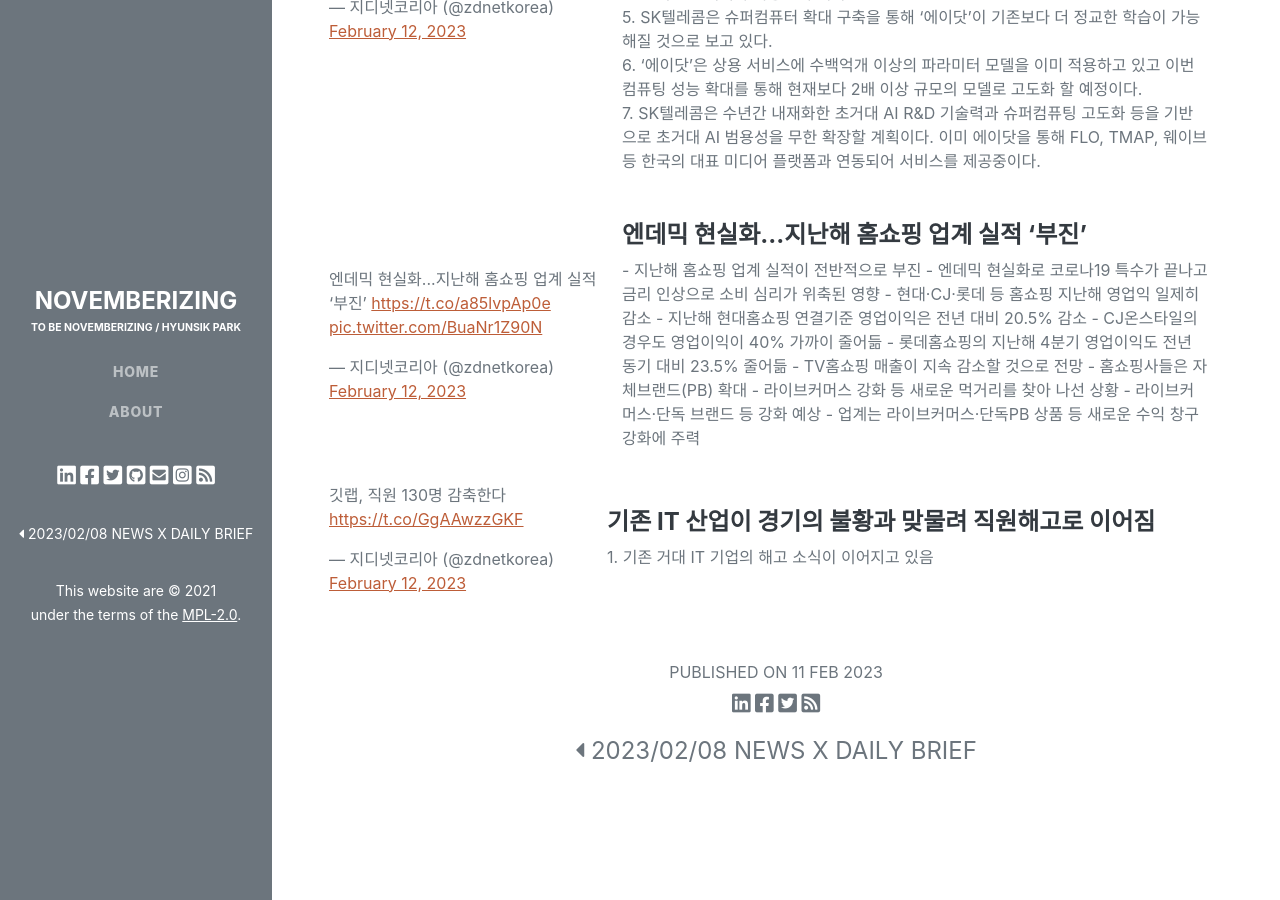
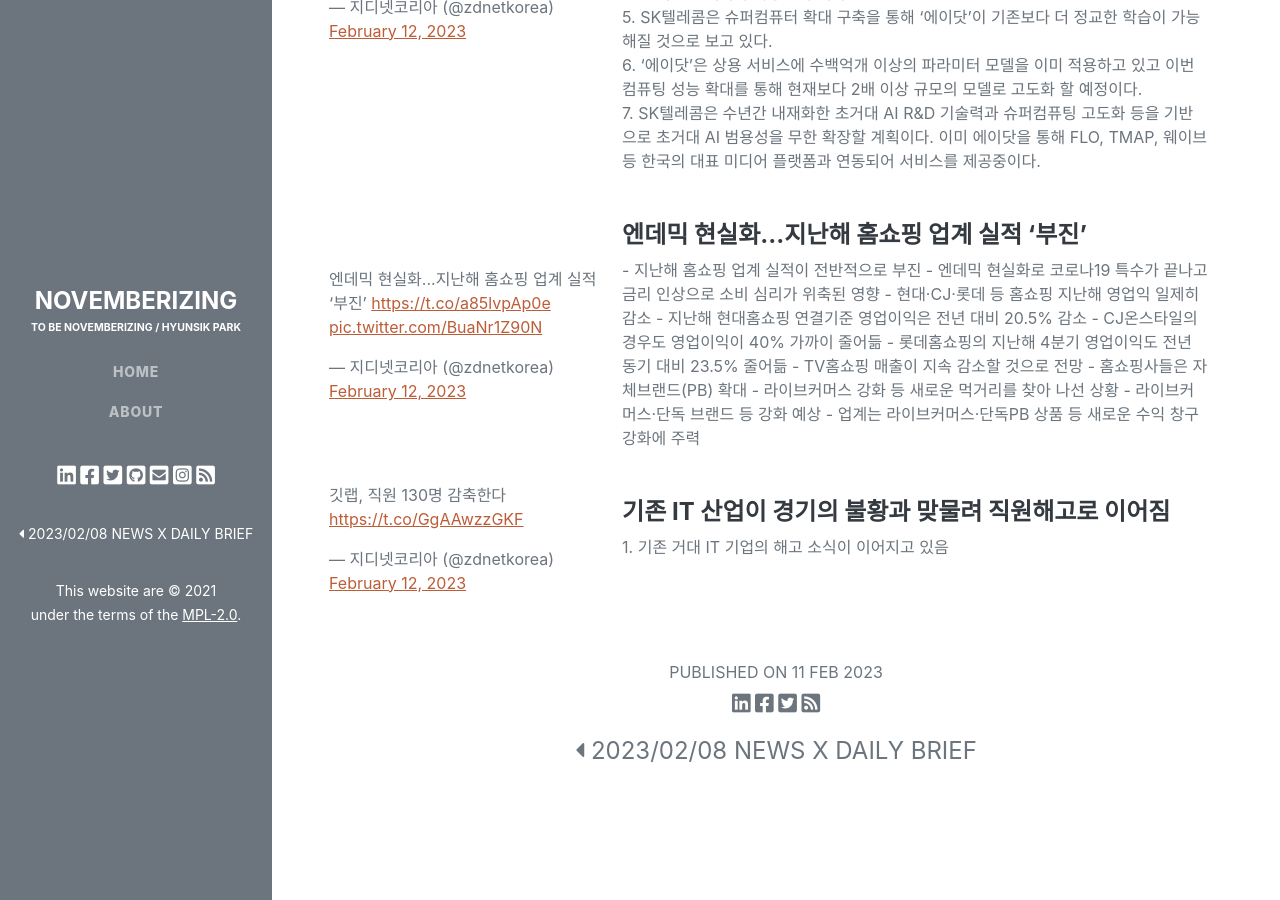
Before and after one commit to novemberizing/novemberizing.github.io, a Jekyll site: the page built from _posts/2023-02-12-TwitterBrief20230212.md, in a window 1280 px wide and 900 px high, scrolled down 1005 px. Built offline with Jekyll 4.4.1, drawn with Linux system fonts in a browser that asks for light colours; comment, search, counter and statistics services are not loaded.

Commit message:
업데이트

```diff
--- a/_posts/2023-02-12-TwitterBrief20230212.md
+++ b/_posts/2023-02-12-TwitterBrief20230212.md
@@ -91,7 +91,7 @@
             <td>
                 <blockquote class="twitter-tweet"><p lang="ko" dir="ltr">깃랩, 직원 130명 감축한다 <a href="https://t.co/GgAAwzzGKF">https://t.co/GgAAwzzGKF</a></p>&mdash; 지디넷코리아 (@zdnetkorea) <a href="https://twitter.com/zdnetkorea/status/1624591136210968576?ref_src=twsrc%5Etfw">February 12, 2023</a></blockquote> <script async src="https://platform.twitter.com/widgets.js" charset="utf-8"></script>
             </td>
-            <td>
+            <td class="align-top p-3">
                 <h4>기존 IT 산업이 경기의 불황과 맞물려 직원해고로 이어짐</h4>
                 <p>
                     1. 기존 거대 IT 기업의 해고 소식이 이어지고 있음
```
